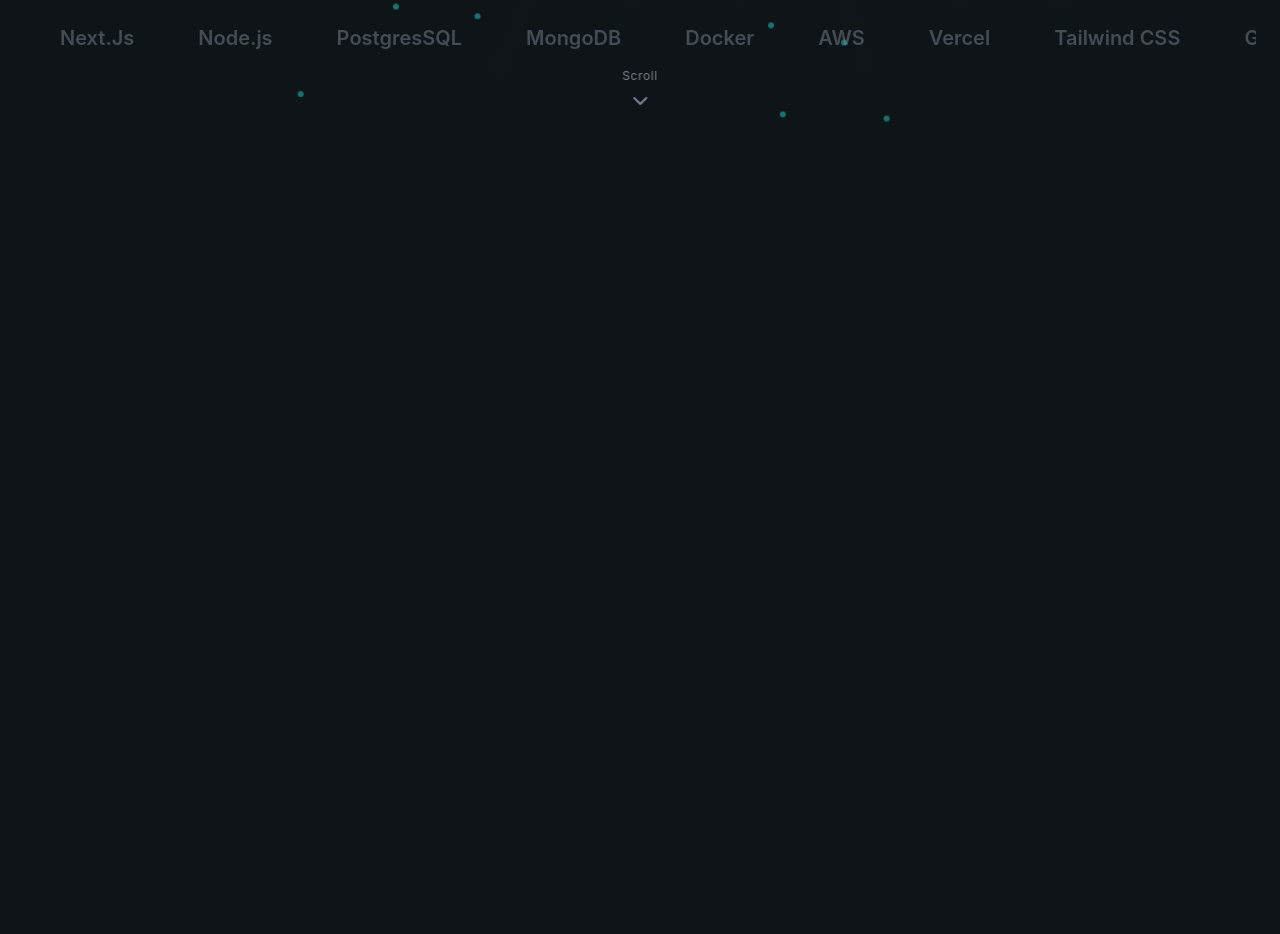
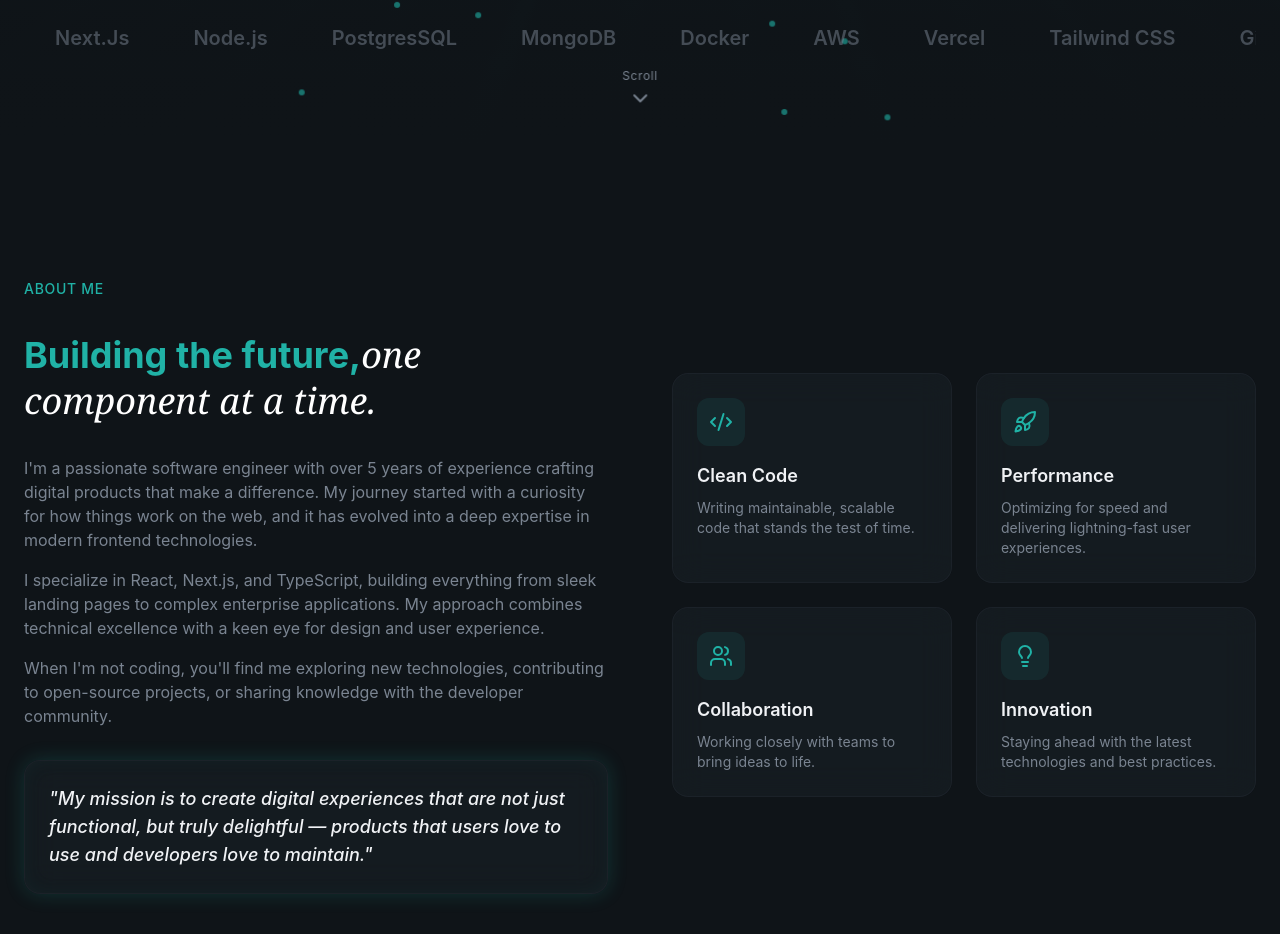
Before and after one commit to Ansh999/Portfolio, a React app: page / in a window 1280 px wide. Shown: the part 970-1904 px from the top of the page. Before the commit the page ends 1118 px from the top, so only its background shows below. Built offline with nearby package versions, Linux system fonts and the light colour scheme; the HTML template or start-up script is replaced by a standard one.

Commit message:
About section completion

```diff
--- a/src/layout/Navbar.jsx
+++ b/src/layout/Navbar.jsx
@@ -29,7 +29,13 @@
                 <div className="hidden md:flex items-center gap-1">
                     <div className="glass rounded-full px-1 flex items-center gap-1">
                         {navLinks.map((link,index) =>(
-                            <a href={link.href} key={index} className="px-4 py-2 text-muted-foreground hover:text-foreground rounded-full hover:bg-surface">{link.label}</a>
+                            <a
+                                href={link.href}
+                                key={index}
+                                className="px-4 py-2 text-muted-foreground hover:text-foreground rounded-full hover:bg-surface"
+                            >
+                                {link.label}
+                            </a>
                         ))}
                     </div>
 
@@ -53,9 +59,19 @@
                 {isMobilemenuOpen && (<div className="md:hidden glass-strong animate-fade-in">
                     <div className="container mx-auto px-6 py-6 flex flex-col gap-4">
                         {navLinks.map((link,index) =>(
-                            <a href={link.href} key={index} className="text-lg text-muted-foreground hover:text-foreground py-2">{link.label}</a>
+                            <a
+                            href={link.href}
+                            key={index}
+                            onClick={() => setIsMobileMenuOpen(false)}
+                            className="text-lg text-muted-foreground hover:text-foreground py-2"
+
+                            >
+                                {link.label}
+                            </a>
                         ))}
-                        <Button>Contact Me</Button>
+                        <Button onClick={() => setIsMobileMenuOpen(false)}>
+                            Contact Me
+                        </Button>
                     </div>
                 </div>
                 )}
--- a/src/sections/About.jsx
+++ b/src/sections/About.jsx
@@ -1,3 +1,99 @@
+import { Code2,Lightbulb,Rocket,Users } from "lucide-react";
+
+const highlights = [
+  {
+    icon: Code2,
+    title: "Clean Code",
+    description:
+      "Writing maintainable, scalable code that stands the test of time.",
+  },
+  {
+    icon: Rocket,
+    title: "Performance",
+    description:
+      "Optimizing for speed and delivering lightning-fast user experiences.",
+  },
+  {
+    icon: Users,
+    title: "Collaboration",
+    description: "Working closely with teams to bring ideas to life.",
+  },
+  {
+    icon: Lightbulb,
+    title: "Innovation",
+    description:
+      "Staying ahead with the latest technologies and best practices.",
+  },
+];
+
 export const About = () => {
-    return <section></section>;
+    return (
+        <section id="about" className="py-32 relative overflow-hidden">
+            <div className="container mx-auto px-6 relative z-10">
+                <div className="grid lg:grid-cols-2 gap-16 items-center">
+                    {/* Left Column */}
+                    <div className="space-y-8">
+                        <div className="animate-fade-in">
+                            <span className="text-secondary-foreground text-sm font-medium tracking-wider uppercase">About me</span>
+                        </div>
+
+                        <h2 className="text-4xl md:text-5x font-bold leading-tight animate-fade-in animation-delay-100 text-secondary-foreground">
+                            Building the future,
+                            <span className="font-serif italic font-normal text-white ">
+                             one component at a time.</span>
+                        </h2>
+
+                        <div className="space-y-4 text-muted-foreground animate-fade-in animation-delay-200">
+                            <p>
+                                I'm a passionate software engineer with over 5 years of
+                                experience crafting digital products that make a difference. My
+                                journey started with a curiosity for how things work on the web,
+                                and it has evolved into a deep expertise in modern frontend
+                                technologies.
+                            </p>
+                            <p>
+                                I specialize in React, Next.js, and TypeScript, building
+                                everything from sleek landing pages to complex enterprise
+                                applications. My approach combines technical excellence with a
+                                keen eye for design and user experience.
+                            </p>
+                            <p>
+                                When I'm not coding, you'll find me exploring new technologies,
+                                contributing to open-source projects, or sharing knowledge with
+                                the developer community.
+                            </p>
+
+                        </div>
+                        <div className="glass rounded-2xl p-6 glow-border animate-fade-in animation-delay-300">
+                            <p className="text-lg font-medium italic text-foreground">
+                                "My mission is to create digital experiences that are not just
+                                functional, but truly delightful — products that users love to
+                                use and developers love to maintain."
+                            </p>
+                        </div>
+                    </div>
+
+                    {/* Right Column - Highlights */}
+                    <div className="grid sm:grid-cols-2 gap-6">
+                        {highlights.map((item,idx) => (
+                            <div
+                                key={idx}
+                                className="glass p-6 rounded-2xl animate-fade-in"
+                                style={{animationDelay:`${(idx + 1) * 100}ms`}}
+                            >
+                                <div className="w-12 h-12 rounded-xl bg-primary/10 flex items-center justify-center mb-4 hover:bg-primary/20">
+                                    <item.icon className="w-6 h-6 text-primary"/>
+                                </div>
+                                <div>
+                                    <h3 className="text-lg font-semibold mb-2">{item.title}</h3>
+                                    <p className="text-sm text-muted-foreground">{item.description}</p>
+                                </div>
+                            </div>
+                        ))}
+
+                    </div>
+                </div>
+            </div>
+        </section>
+    )
 };
```
